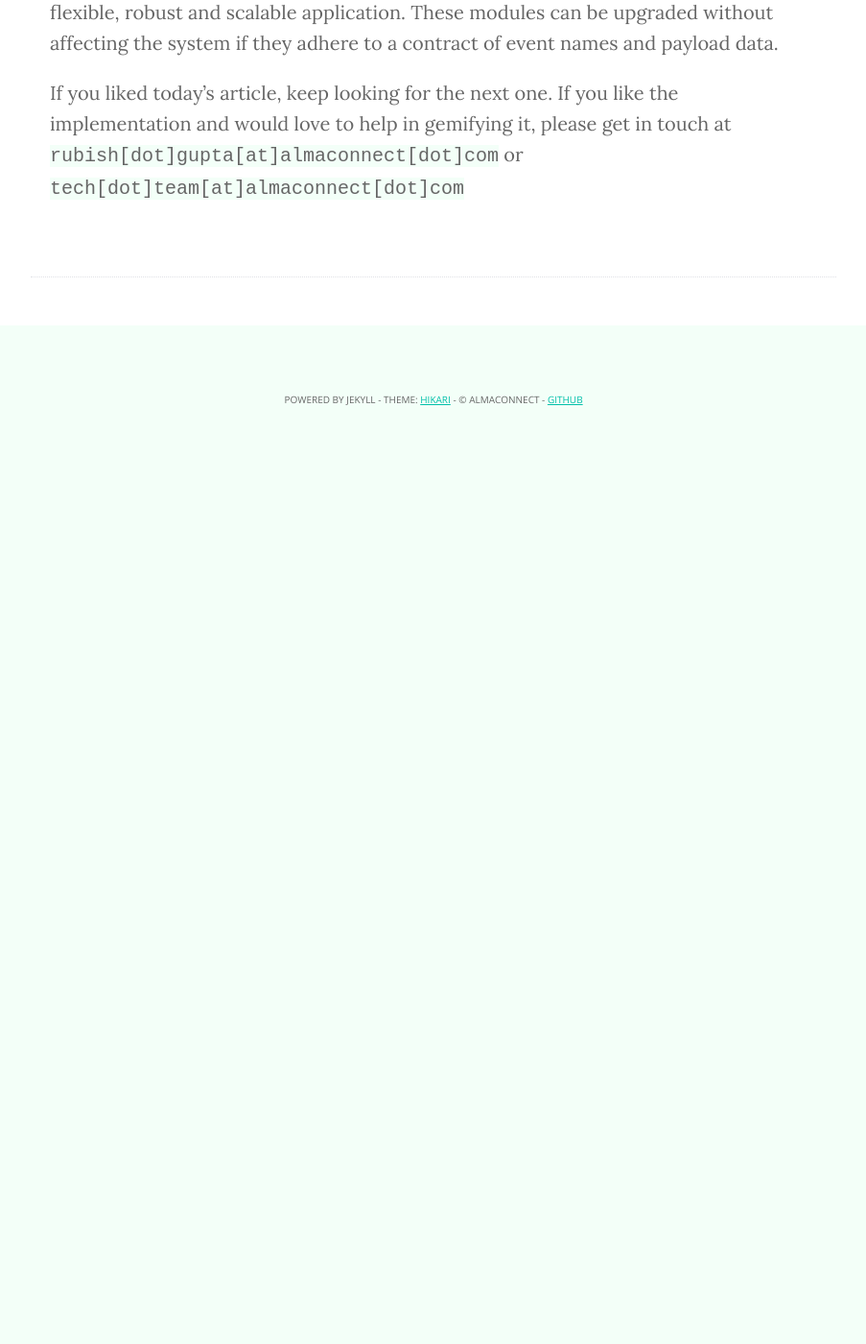
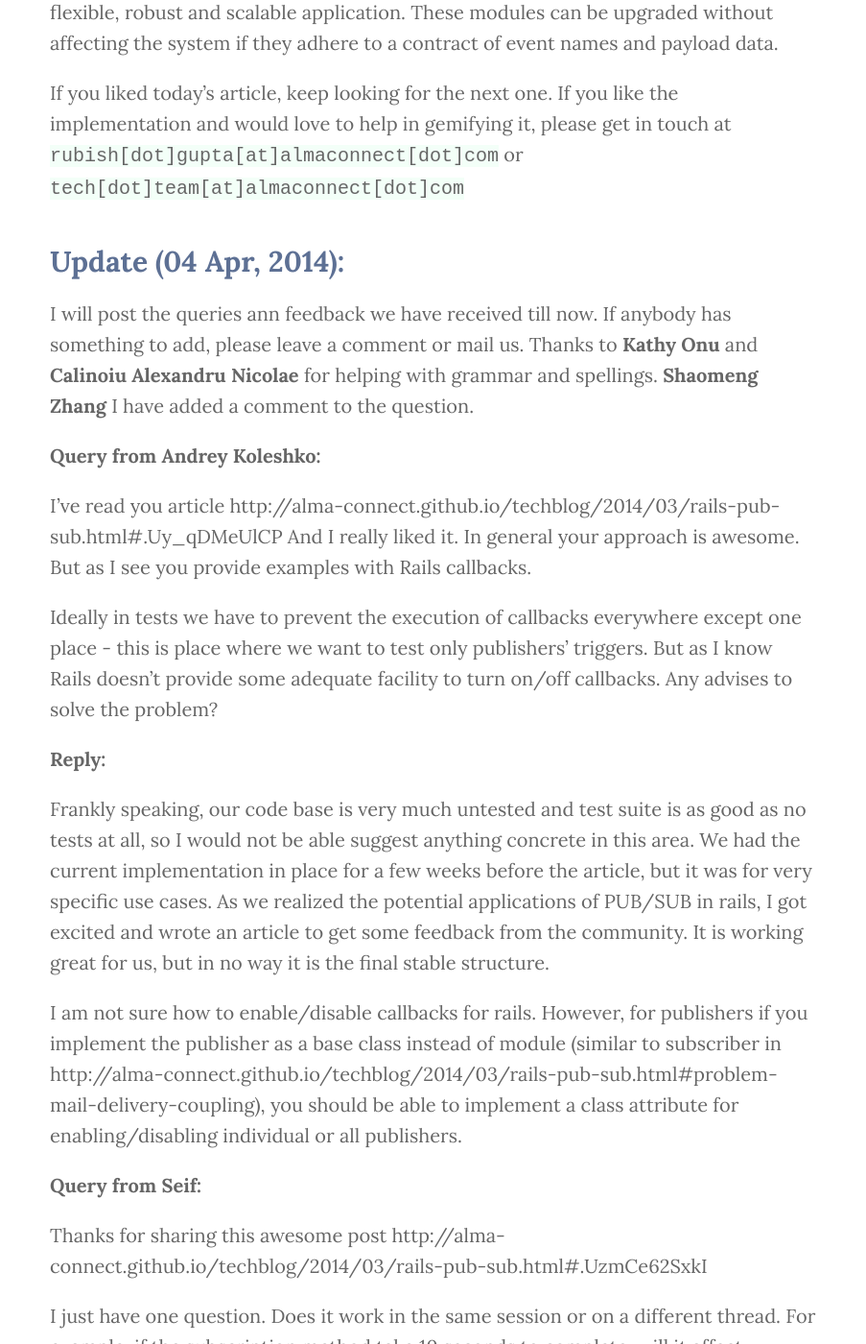
Before and after one commit to alma-connect/techblog, a Jekyll site: the page built from _posts/2014-01-03-rails-pub-sub.markdown, in a window 1280 px wide and 1400 px high, scrolled down 16650 px. Shown: the whole window at 96% size, without its empty margins (188-1091 px from the left). Built offline with Jekyll 4.4.1, drawn with Linux system fonts in a browser that asks for light colours; Markdown is read by kramdown in place of the engine named in the settings; before the commit the page ends 17116 px from its top, so only the background shows below that; some of the changed text lies outside the part shown.

Commit message:
add update to post

```diff
--- a/_posts/2014-01-03-rails-pub-sub.markdown
+++ b/_posts/2014-01-03-rails-pub-sub.markdown
@@ -581,3 +581,40 @@ Subscribers::RegistrationMailer.attach_to('registration')
 A simple pattern like pub/sub can help us write highly decoupled modules. These loosely coupled modules can be composed together in variety of ways to create a flexible, robust and scalable application. These modules can be upgraded without affecting the system if they adhere to a contract of event names and payload data.
 
 If you liked today's article, keep looking for the next one. If you like the implementation and would love to help in gemifying it, please get in touch at `rubish[dot]gupta[at]almaconnect[dot]com` or `tech[dot]team[at]almaconnect[dot]com`
+
+
+
+# **Update (04 Apr, 2014):**
+
+I will post the queries ann feedback we have received till now. If anybody has something to add, please leave a comment or mail us. Thanks to **Kathy Onu** and **Calinoiu Alexandru Nicolae** for helping with grammar and spellings. **Shaomeng Zhang** I have added a comment to the question.
+
+**Query from Andrey Koleshko:**
+
+I've read you article http://alma-connect.github.io/techblog/2014/03/rails-pub-sub.html#.Uy_qDMeUlCP
+And I really liked it. In general your approach is awesome. But as I see you provide examples with Rails callbacks.
+
+Ideally in tests we have to prevent the execution of callbacks everywhere except one place - this is place where we want to test only publishers' triggers. But as I know Rails doesn't provide some adequate facility to turn on/off callbacks. Any advises to solve the problem?
+
+**Reply:**
+
+Frankly speaking, our code base is very much untested and test suite is as good as no tests at all, so I would not be able suggest anything concrete in this area. We had the current implementation in place for a few weeks before the article, but it was for very specific use cases. As we realized the potential applications of PUB/SUB in rails, I got excited and wrote an article to get some feedback from the community. It is working great for us, but in no way it is the final stable structure.
+
+I am not sure how to enable/disable callbacks for rails. However, for publishers if you implement the publisher as a base class instead of module (similar to subscriber in http://alma-connect.github.io/techblog/2014/03/rails-pub-sub.html#problem-mail-delivery-coupling), you should be able to implement a class attribute for enabling/disabling individual or all publishers.
+
+**Query from Seif:**
+
+Thanks for sharing this awesome post http://alma-connect.github.io/techblog/2014/03/rails-pub-sub.html#.UzmCe62SxkI
+
+I just have one question. Does it work in the same session or on a different thread. For example, if the subscription method take 10 seconds to complete, will it affect response time?
+
+**Reply:**
+
+Yes this will work synchronously. If a subscription takes 10 secs to complete, it will affect the response time for the request. However, you can initiate a background task in subscriber instead of actually doing work. Queue for ASN can also be changed. You can look into different options(redis is first thing that comes to my mind) or implement a ASN compatible queue yourself to get the desired behavior.
+
+**Followup from Seif:**
+
+Thanks for the response. About background jobs, I’m using Sidekiq, but its kinda tedious to create a worker for every listener. Any recommended pub-sub that supports threading?
+
+**Reply:**
+
+My suggestion would be create the workers, modular code is always good in long run. If you are using sidekiq you already have redis in your tech stack. You can implement a subscriber to listen to any event which should be backgrounded and put it in a redis queue. You can have other process(redis listener) to pop events from redis and trigger them in threads. Additional subscribers can be created to handle backgrounded events and can be attached in the redis listener.
```
